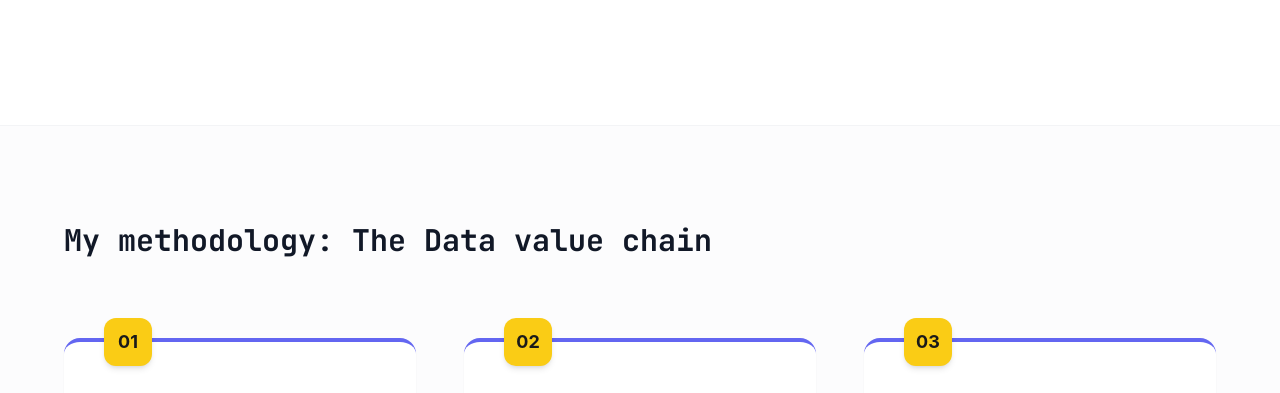
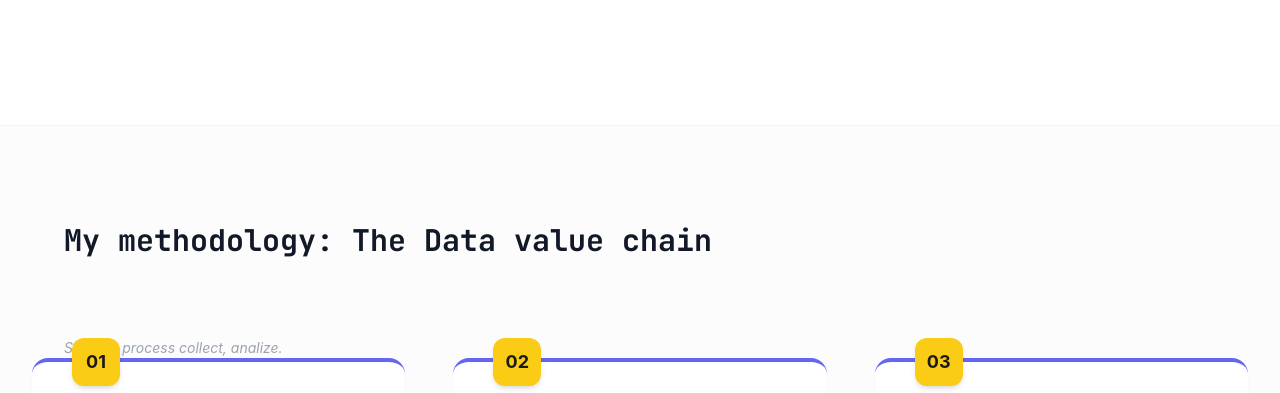
Before and after one commit to pamvianeta/pamvianeta.github.io, a plain HTML site: page index.html in a window 1280 px wide. Shown: the part 549-942 px from the top of the page. Drawn offline with nearby package versions, Linux system fonts and the light colour scheme.

Commit message:
Update index.html

```diff
--- a/index.html
+++ b/index.html
@@ -49,6 +49,8 @@
     <section id="process" class="py-24 px-8 bg-gray-50/50 border-y border-gray-100">
         <div class="max-w-6xl mx-auto">
             <h2 class="text-3xl mb-20 text-gray-900">My methodology: The Data value chain</h2>
+            <p class="text-gray-400 text-sm max-w-xs italic">Steps to process collect, analize.</p>
+        </div>
 
             <div class="grid md:grid-cols-3 gap-12">
                 <div class="relative p-10 bg-white shadow-sm rounded-2xl border-t-4 border-purple-main">
```
